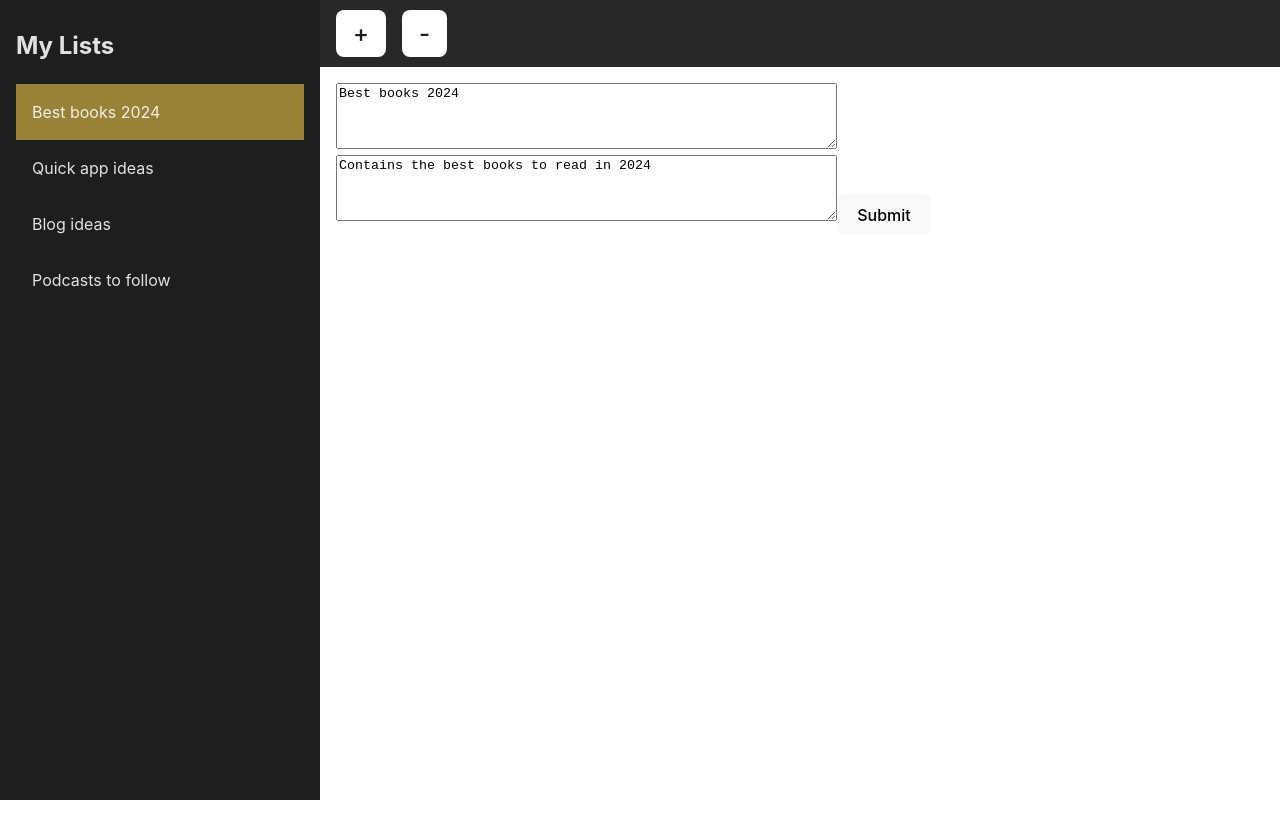
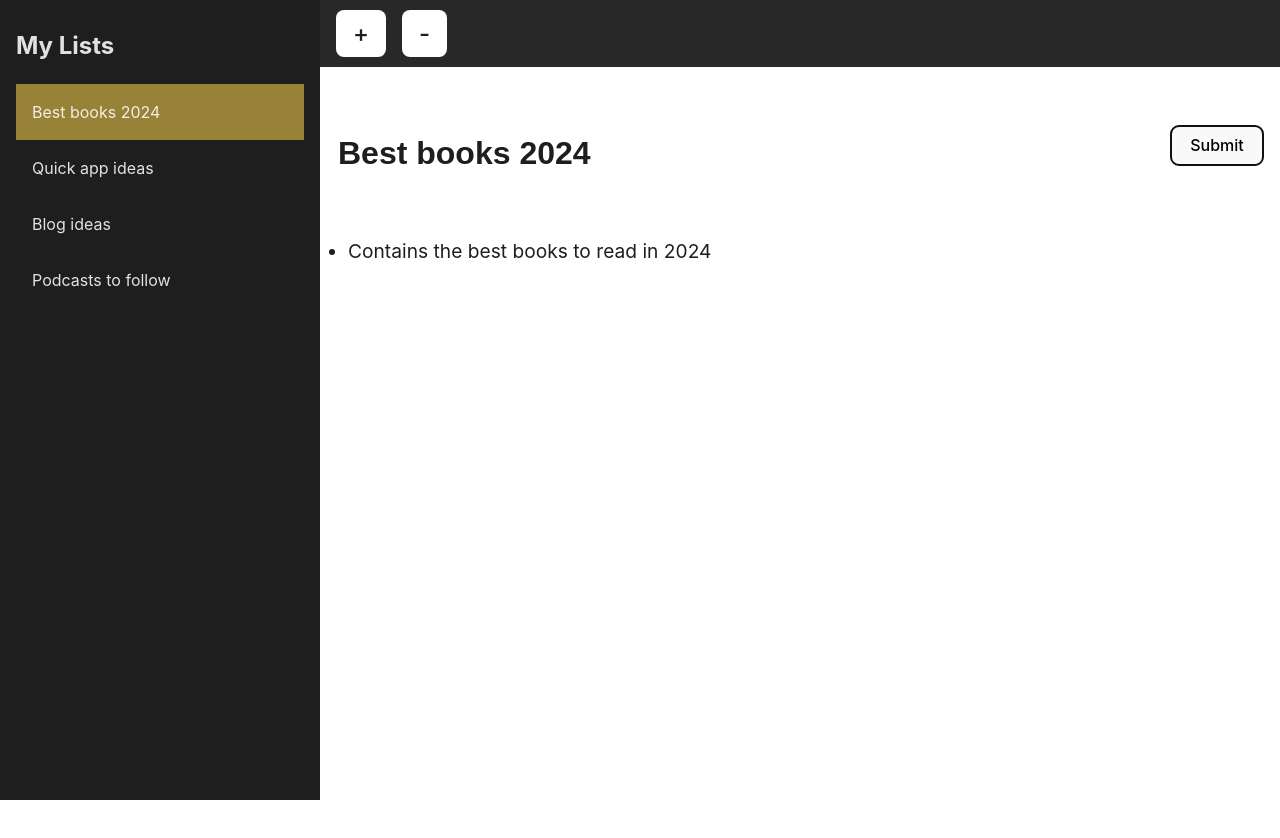
Before and after one commit to ruphaa/lists-app, a React (Vite) app: page / in a window 1280 px wide. Both pictures are taken after a click on the button "Edit". Shown: the top 838 px of the page. Before the commit the page ends 800 px from the top, so only its background shows below. Built offline with nearby package versions, Linux system fonts and the light colour scheme.

Commit message:
Add BulletListNote

```diff
--- a/src/App.jsx
+++ b/src/App.jsx
@@ -7,12 +7,12 @@ import { ListContext, ListContextProvider } from "./ListContext";
 function App() {
   return (
     <ListContextProvider>
-      <Component />
+      <AppComponent />
     </ListContextProvider>
   );
 }
 
-const Component = () => {
+const AppComponent = () => {
   const {
     lists,
     itemId,
--- a/src/ListContext.jsx
+++ b/src/ListContext.jsx
@@ -7,22 +7,22 @@ const ListContextProvider = ({ children }) => {
     {
       id: 1,
       title: "Best books 2024",
-      details: "Contains the best books to read in 2024",
+      details: "<li>Contains the best books to read in 2024</li>",
     },
     {
       id: 2,
       title: "Quick app ideas",
-      details: "Contains quick app ideas to work on",
+      details: "<li>Contains quick app ideas to work on</li>",
     },
     {
       id: 3,
       title: "Blog ideas",
-      details: "Contains blog ideas to write about",
+      details: "<li>Contains blog ideas to write about</li>",
     },
     {
       id: 4,
       title: "Podcasts to follow",
-      details: "Contains podcasts to follow",
+      details: "<li>Contains podcasts to follow</li>",
     },
   ]);
   const [itemId, setItemId] = useState(1);
--- a/src/components/BulletListNote/index.jsx
+++ b/src/components/BulletListNote/index.jsx
@@ -1,16 +1,67 @@
-import { useState } from "react";
+import React, { useRef, useEffect } from "react";
 import "./index.css";
 
-export const BulletListNote = ({ list }) => {
-  const { notes, setNotes } = useState([]);
+export const BulletListNote = ({ details, setDetails }) => {
+  const editorRef = useRef(null);
+  // Initializes editor with an empty bullet point if it’s empty
+  const initializeEditor = () => {
+    if (!editorRef.current.innerHTML.trim()) {
+      if(details !== null) {
+        editorRef.current.innerHTML = details;
+      } else {
+        editorRef.current.innerHTML = "<li>&nbsp;</li>";
+      }
+    }
+  };
+  useEffect(() => {
+    initializeEditor();
+  }, []);
+
+  const handleKeyDown = (e) => {
+    if (e.key === "Enter") {
+      e.preventDefault();
+      const newItem = document.createElement('li');
+      newItem.innerHTML = '&nbsp;';
+      editorRef.current.appendChild(newItem);
+      // Move caret to new line
+      const range = document.createRange();
+      const sel = window.getSelection();
+      range.setStart(newItem, 0);
+      range.collapse(true);
+      sel.removeAllRanges();
+      sel.addRange(range);
+    }
+  };
+
+  const handleInput = (e) => {
+    const childNodes = [...editorRef.current.childNodes];
+    childNodes.forEach((child) => {
+      if (!child.textContent.trim()) {
+        child.remove();
+      }
+    });
+
+    // Update the editor's state
+    setDetails(editorRef.current.innerHTML);
+
+    // Reinitialize if the editor is empty
+    initializeEditor();
+  };
+
   return (
-    <div className="bullet-list">
-      <h2>Title</h2>
-      <ol>
-        {notes.map((note, index) => (
-          <li key={index}>{note}</li>
-        ))}
-      </ol>
-    </div>
+    <ul
+      ref={editorRef}
+      contentEditable="true"
+      onKeyDown={handleKeyDown}
+      onInput={handleInput}
+      style={{
+        padding: "10px 12px",
+        minHeight: "100%",
+        height: "100vh",
+        outline: "none",
+        fontSize: "1.2rem",
+      }}
+    >
+    </ul>
   );
 };
--- a/src/components/ListDetails/index.css
+++ b/src/components/ListDetails/index.css
@@ -1,3 +1,27 @@
 .list-details {
     padding: var(--base-spacing);
 }
+
+.title-input {
+    background: transparent;
+    border: transparent;
+    font-size: 2rem;
+    width: 100%;
+    outline: transparent;
+    color: var(--dark-color);
+    font-weight: 600;
+}
+
+.details-header {
+    display: flex;
+    margin-bottom: var(--base-spacing);
+    align-items: center;
+}
+
+.details-header button {
+    max-height: fit-content;
+}
+
+.details-list {
+    font-size: 1.2rem;
+}
--- a/src/components/ListDetails/index.jsx
+++ b/src/components/ListDetails/index.jsx
@@ -1,5 +1,6 @@
 import { useEffect, useState } from "react";
 import "./index.css";
+import { BulletListNote } from "../BulletListNote";
 
 export const ListDetails = ({ list, onUpdateListDetails }) => {
   const [title, setTitle] = useState(list.title); // only during first render
@@ -21,24 +22,18 @@ export const ListDetails = ({ list, onUpdateListDetails }) => {
         <>
           {isEditing ? (
             <>
-              <textarea
+              <div className="details-header">
+                <h1 className="title">
+                  <input
+                    className="title-input"
                     name="title"
-                rows={4}
-                cols={60}
+                    type="text"
                     value={title}
                     onChange={(e) => {
                       setTitle(e.target.value);
                     }}
                   />
-              <textarea
-                name="details"
-                rows={4}
-                cols={60}
-                value={details}
-                onChange={(e) => {
-                  setDetails(e.target.value);
-                }}
-              />
+                </h1>
                 <button
                   onClick={() => {
                     onUpdateListDetails(list.id, title, details);
@@ -47,11 +42,16 @@ export const ListDetails = ({ list, onUpdateListDetails }) => {
                 >
                   Submit
                 </button>
+              </div>
+              <BulletListNote details={details} setDetails={setDetails} />
             </>
           ) : (
             <>
-              <StaticDetails title={title} text={details} />
+            <div className="details-header">
+              <h1 className="title-input">{title}</h1>
               <button onClick={() => setIsEditing(true)}>Edit</button>
+            </div>
+            <ul className="details-list" dangerouslySetInnerHTML={{ __html: details }} />
             </>
           )}
         </>
@@ -59,12 +59,3 @@ export const ListDetails = ({ list, onUpdateListDetails }) => {
     </div>
   );
 };
-
-const StaticDetails = ({ title, text }) => {
-  return (
-    <>
-      <h2>{title}</h2>
-      <p>{text}</p>
-    </>
-  );
-};
```
Lines whose indentation alone changed are shown as unchanged.
